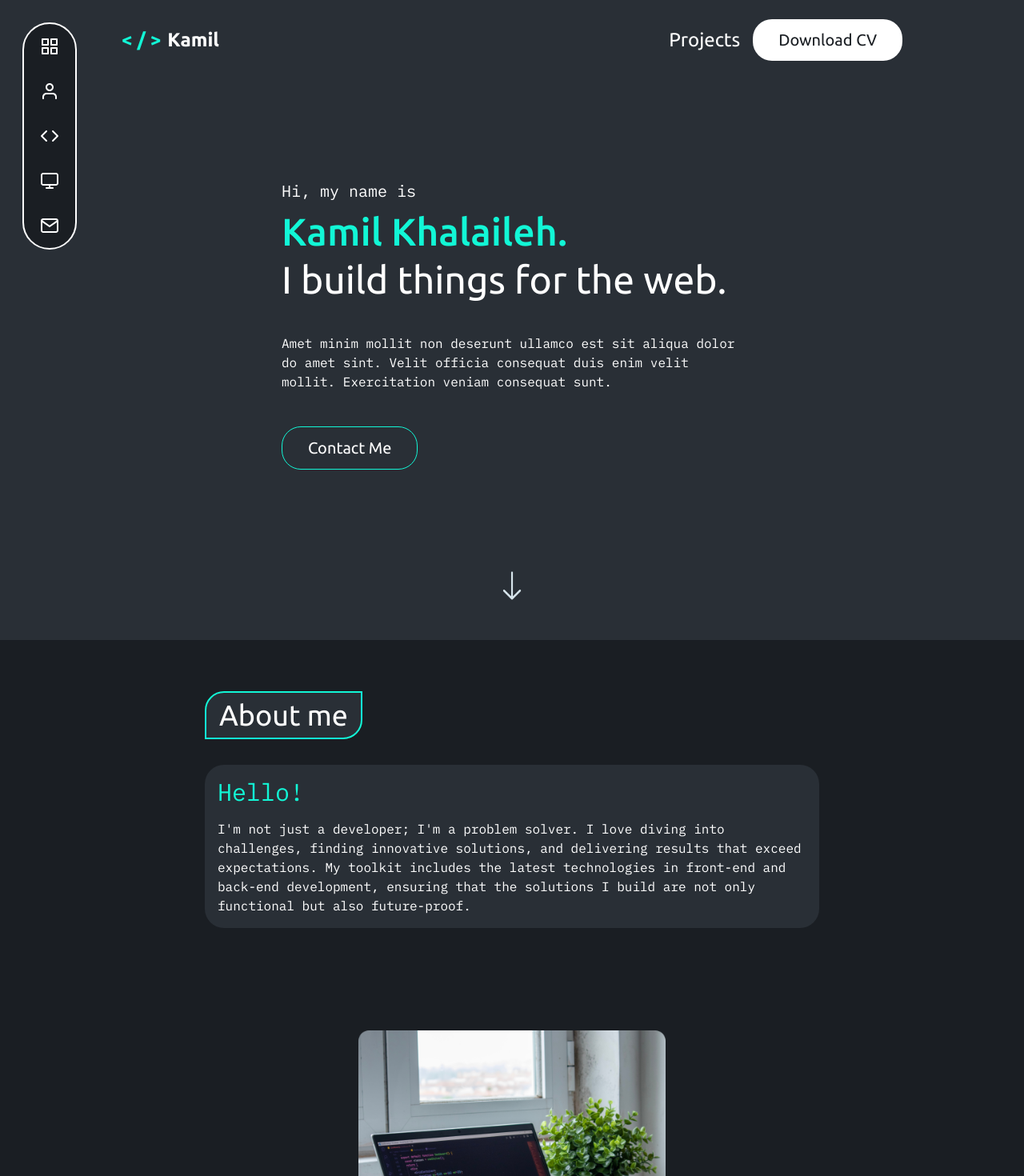
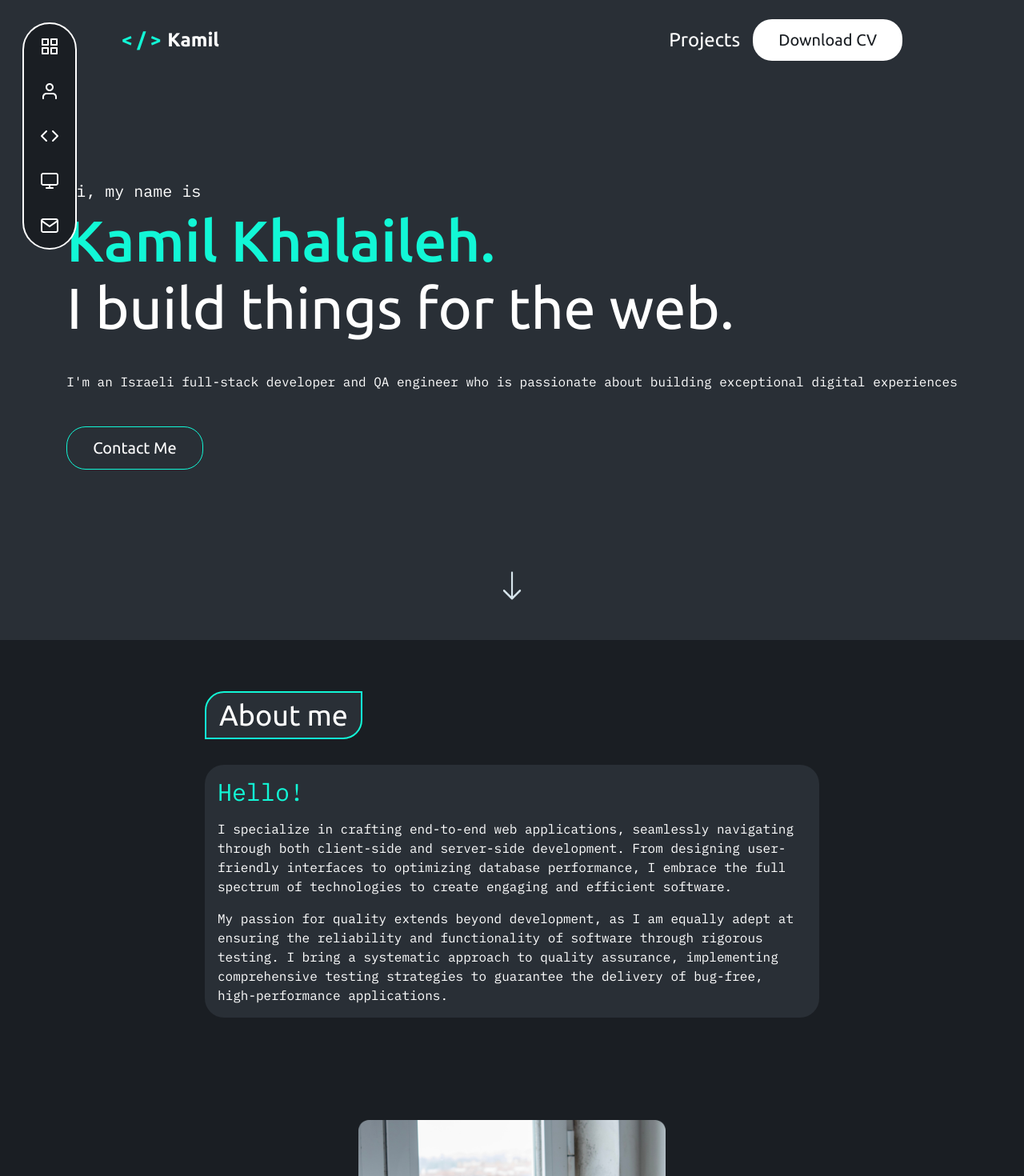
Before and after one commit to R894/portfolio, a React (Vite) app: page / in a window 1280 px wide. Shown: the top 1470 px of the page at 80% size. Built offline with nearby package versions, Linux system fonts and the light colour scheme.

Commit message:
update content

```diff
--- a/src/pages/About.tsx
+++ b/src/pages/About.tsx
@@ -12,12 +12,10 @@ const About = () => {
           <div className="font-IBM flex flex-col bg-bg1 max-w-3xl p-4 rounded-3xl text-base gap-4">
             <h1 className="text-brand1 text-3xl">Hello!</h1>
             <p>
-              I'm not just a developer; I'm a problem solver. I love diving into
-              challenges, finding innovative solutions, and delivering results
-              that exceed expectations. My toolkit includes the latest
-              technologies in front-end and back-end development, ensuring that
-              the solutions I build are not only functional but also
-              future-proof.
+            I specialize in crafting end-to-end web applications, seamlessly navigating through both client-side and server-side development. From designing user-friendly interfaces to optimizing database performance, I embrace the full spectrum of technologies to create engaging and efficient software.
+            </p>
+            <p>
+            My passion for quality extends beyond development, as I am equally adept at ensuring the reliability and functionality of software through rigorous testing. I bring a systematic approach to quality assurance, implementing comprehensive testing strategies to guarantee the delivery of bug-free, high-performance applications.
             </p>
           </div>
         </div>
--- a/src/pages/Home.tsx
+++ b/src/pages/Home.tsx
@@ -13,14 +13,12 @@ const Home = () => {
   return (
     <Section id="home" header={true}>
       <div className="flex w-full h-full justify-around flex-wrap gap-4">
-        <div className="text-xl flex flex-col gap-3 max-w-xl">
+        <div className="text-xl flex flex-col gap-3 max-w-xl xl:max-w-none">
           <p className="font-IBM">Hi, my name is</p>
-          <p className="text-5xl text-brand1 font-medium">Kamil Khalaileh.</p>
-          <p className="text-5xl">I build things for the web.</p>
+          <p className="text-5xl xl:text-7xl text-brand1 font-medium">Kamil Khalaileh.</p>
+          <p className="text-5xl xl:text-7xl">I build things for the web.</p>
           <p className="text-base py-8 font-IBM">
-            Amet minim mollit non deserunt ullamco est sit aliqua dolor do amet
-            sint. Velit officia consequat duis enim velit mollit. Exercitation
-            veniam consequat sunt.
+            I'm an Israeli full-stack developer and QA engineer who is passionate about building exceptional digital experiences
           </p>
           <div className="w-fit">
             <Button
--- a/src/pages/Projects.tsx
+++ b/src/pages/Projects.tsx
@@ -11,7 +11,7 @@ const Projects = () => {
           title="Nuntium"
           imgSrc={Nuntium}
           tags={["React", "Typescript", "Tailwindcss", "Go (Golang)"]}
-          gitLink="https://github.com/R894/blog-frontend"
+          gitLink="https://github.com/R894/go-blog"
           demoLink="https://www.google.com/"
         >
           A full-stack blog website with user authentication
@@ -22,7 +22,7 @@ const Projects = () => {
           imgSrc={Portfolio}
           tags={["React", "Typescript", "Tailwindcss"]}
           gitLink="https://github.com/R894/portfolio"
-          demoLink="https://www.google.com/"
+          demoLink="https://www.kamilkh.com/"
         >
           Very long and interesting description
         </ProjectCard>
--- a/src/pages/Skills.tsx
+++ b/src/pages/Skills.tsx
@@ -20,7 +20,7 @@ const Skills = () => {
   return (
     <Section id="skills" title="Skills">
       <p className="font-IBM pb-12">
-        I'm striving to never stop learning and improving
+      I embrace change and continuously expand my skill set to stay ahead of the curve
       </p>
       <div className="grid grid-cols-2 md:grid-cols-3 lg:grid-cols-5 gap-16 pb-16">
         <SkillIcon skillName="Typescript" skillPath={Icons.typescriptLogo} />
```
